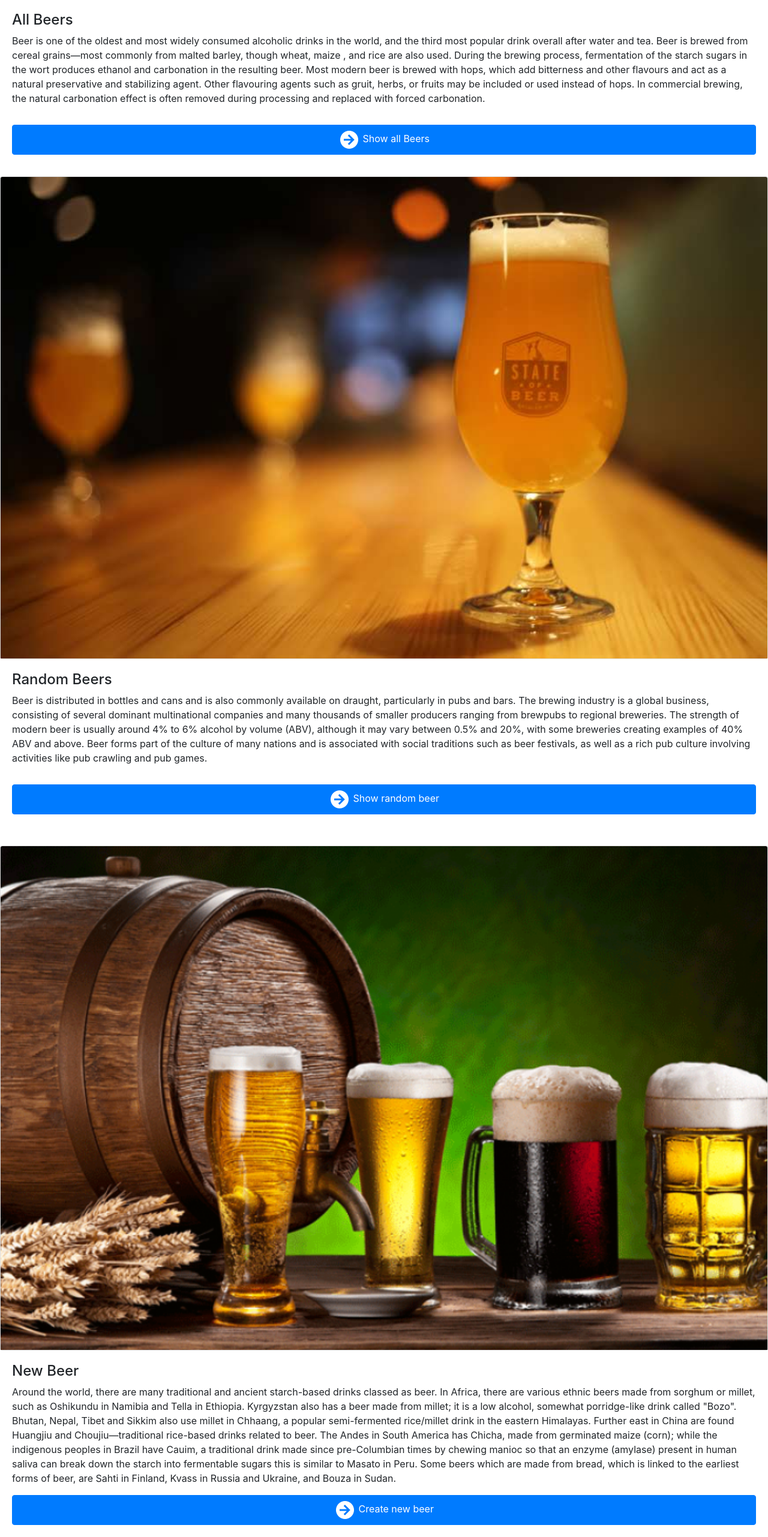
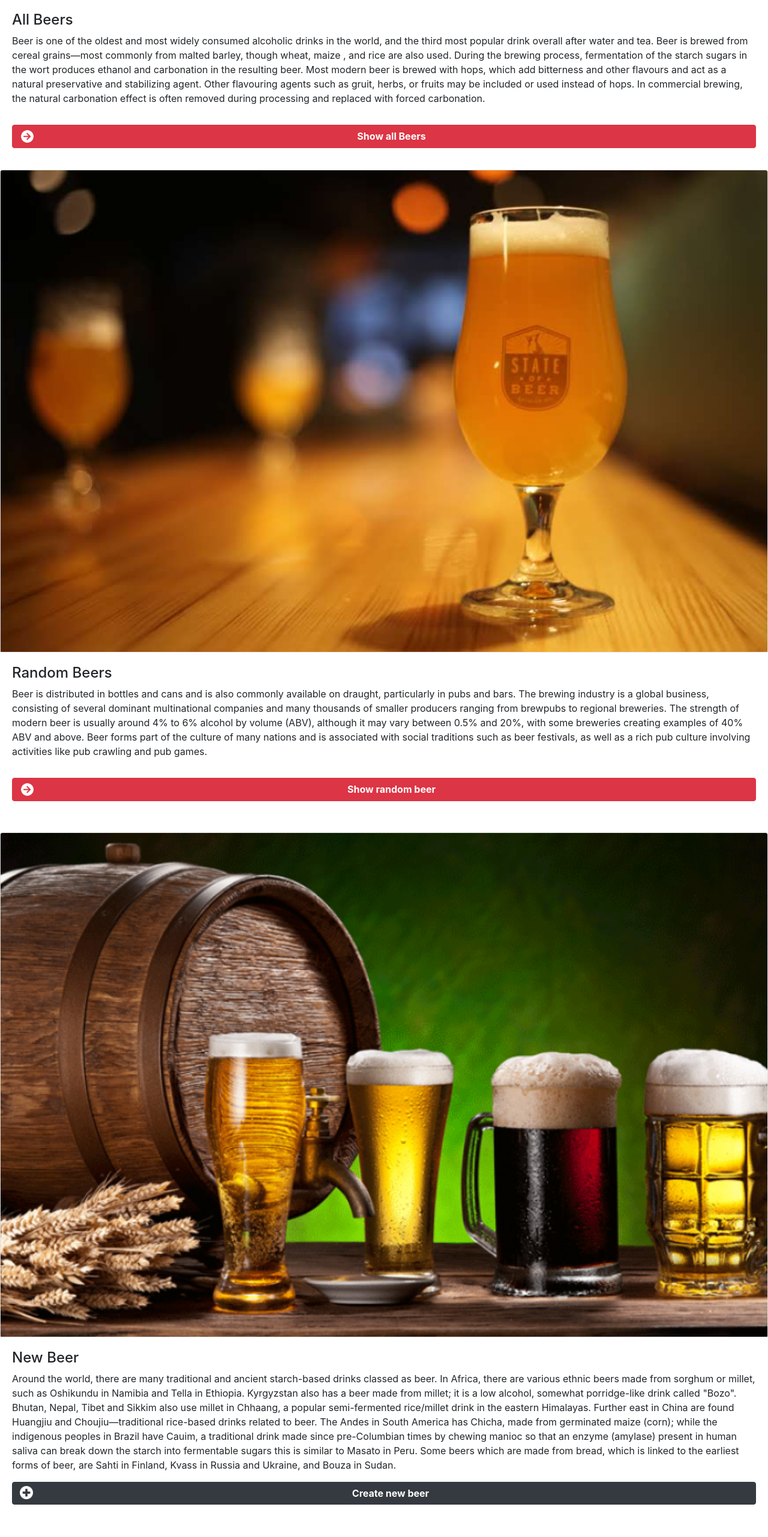
Before and after one commit to j1nz0/lab-react-beer, a React (Create React App) app: page / in a window 1280 px wide. Shown: the part 738-3301 px from the top of the page at 60% size. After the commit the page ends 3267 px from the top, so only its background shows below. Built offline with nearby package versions, Linux system fonts and the light colour scheme.

Commit message:
add sweetalert package for submit

```diff
--- a/package.json
+++ b/package.json
@@ -9,7 +9,8 @@
     "react-dom": "^16.7.0",
     "react-js-pagination": "^3.0.2",
     "react-router-dom": "^4.3.1",
-    "react-scripts": "2.1.3"
+    "react-scripts": "2.1.3",
+    "sweetalert": "^2.1.2"
   },
   "scripts": {
     "start": "react-scripts start",
--- a/src/views/HomePage.js
+++ b/src/views/HomePage.js
@@ -4,6 +4,7 @@ import AllBeersImg from '../assets/allbeers.png'
 import RandomBeerImg from '../assets/randombeer.png'
 import NewBeerImg from '../assets/newbeer.png'
 import arrow from '../assets/arrow-white.png'
+import plus from '../assets/plus.png'
 
 const headerStyle = {
   fontSize: '1.5rem'
@@ -15,27 +16,55 @@ class HomePage extends Component {
 
     return (
       <div>
-      <div className="card" style={{width: '100%', marginTop: '1rem'}}>
-        <img src={AllBeersImg} className="card-img-top" alt="AllBeers" />
+      <div
+        className="card"
+        style={{width: '100%', marginTop: '1rem'}}>
+        <img
+          src={AllBeersImg}
+          className="card-img-top"
+          alt="AllBeers" />
         </div>
         <div className="card-body">
         <h1 style={headerStyle}>All Beers</h1>
-          <p className="card-text" style={{marginBottom: '2rem'}}>
+          <p
+            className="card-text"
+            style={{marginBottom: '2rem'}}>
           Beer is one of the oldest and most widely consumed alcoholic drinks in the world, and the third most popular drink overall after water and tea. Beer is brewed from cereal grains—most commonly from malted barley, though wheat, maize , and rice are also used. During the brewing process, fermentation of the starch sugars in the wort produces ethanol and carbonation in the resulting beer. Most modern beer is brewed with hops, which add bitterness and other flavours and act as a natural preservative and stabilizing agent. Other flavouring agents such as gruit, herbs, or fruits may be included or used instead of hops. In commercial brewing, the natural carbonation effect is often removed during processing and replaced with forced carbonation.          </p>
-          <Link to="/beers"><button style={{width: '100%'}} className="btn btn-primary"><img src={arrow} alt="arrow"/> Show all Beers</button></Link>
+          <Link
+            to="/beers">
+            <button style={{width: '100%', fontWeight: 'bold'}} className="btn btn-danger">
+            <img style={{height: '25px', float: 'left'}} src={arrow} alt="arrow"/> Show all Beers
+            </button>
+          </Link>
         </div>
-      <div className="card" style={{width: '100%', marginTop: '1rem'}}>
-        <img src={RandomBeerImg} className="card-img-top" alt="randomBeer"/>
+      <div
+        className="card"
+        style={{width: '100%', marginTop: '1rem'}}>
+        <img
+          src={RandomBeerImg}
+          className="card-img-top"
+          alt="randomBeer"/>
         </div>
         <div className="card-body">
         <h1 style={headerStyle}>Random Beers</h1>
-          <p className="card-text" style={{marginBottom: '2rem'}}>
+          <p
+            className="card-text"
+            style={{marginBottom: '2rem'}}>
           Beer is distributed in bottles and cans and is also commonly available on draught, particularly in pubs and bars. The brewing industry is a global business, consisting of several dominant multinational companies and many thousands of smaller producers ranging from brewpubs to regional breweries. The strength of modern beer is usually around 4% to 6% alcohol by volume (ABV), although it may vary between 0.5% and 20%, with some breweries creating examples of 40% ABV and above.
           Beer forms part of the culture of many nations and is associated with social traditions such as beer festivals, as well as a rich pub culture involving activities like pub crawling and pub games.          </p>
-          <Link to="/random-beer"><button style={{width: '100%'}} className="btn btn-primary"><img src={arrow} alt="arrow"/> Show random beer</button></Link>
+          <Link
+            to="/random-beer">
+            <button style={{width: '100%', fontWeight: 'bold'}} className="btn btn-danger">
+            <img style={{height: '25px', float: 'left'}}src={arrow} alt="arrow"/> Show random beer
+            </button>
+          </Link>
         </div>
-      <div className="card" style={{width: '100%', marginTop: '2rem'}}>
-        <img src={NewBeerImg} className="card-img-top" alt="newBeer"/>
+      <div
+        className="card"
+        style={{width: '100%', marginTop: '2rem'}}>
+        <img
+          src={NewBeerImg}
+          className="card-img-top" alt="newBeer"/>
         </div>
         <div className="card-body">
         <h1 style={headerStyle}>New Beer</h1>
@@ -43,7 +72,11 @@ class HomePage extends Component {
           Around the world, there are many traditional and ancient starch-based drinks classed as beer. In Africa, there are various ethnic beers made from sorghum or millet, such as Oshikundu in Namibia and Tella in Ethiopia. Kyrgyzstan also has a beer made from millet; it is a low alcohol, somewhat porridge-like drink called "Bozo". Bhutan, Nepal, Tibet and Sikkim also use millet in Chhaang, a popular semi-fermented rice/millet drink in the eastern Himalayas. Further east in China are found Huangjiu and Choujiu—traditional rice-based drinks related to beer.
           The Andes in South America has Chicha, made from germinated maize (corn); while the indigenous peoples in Brazil have Cauim, a traditional drink made since pre-Columbian times by chewing manioc so that an enzyme (amylase) present in human saliva can break down the starch into fermentable sugars this is similar to Masato in Peru.
           Some beers which are made from bread, which is linked to the earliest forms of beer, are Sahti in Finland, Kvass in Russia and Ukraine, and Bouza in Sudan.          </p>
-          <Link to="/new-beer"><button style={{width: '100%'}} className="btn btn-primary"><img src={arrow} alt="arrow"/> Create new beer</button></Link>
+          <Link
+            to="/new-beer">
+            <button style={{fontWeight: 'bold', width: '100%'}} className="btn btn-dark">
+            <img style={{height: '22px', float: 'left'}} src={plus} alt="arrow"/> Create new beer</button>
+          </Link>
         </div>
       </div>
     )
--- a/src/views/newbeer.js
+++ b/src/views/newbeer.js
@@ -1,6 +1,6 @@
 import React, { Component } from 'react'
 import ReactDOM from 'react-dom';
-
+import swal from 'sweetalert'
 
 class NewBeer extends Component {
   constructor(props) {
@@ -49,6 +49,7 @@ class NewBeer extends Component {
         ReactDOM.findDOMNode(this.messageForm).reset()
         return res.json()
       })
+      .then(swal("Good job!", "Your beer has been saved successfully", "success"))
       .then((res) =>
         console.log(res))
           .catch(error => console.log(error))
```
Also changed, not shown: src/assets/plus.png (added), 1 other file (tests, documents, lock files or other folders).
